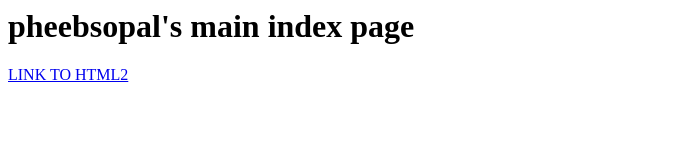
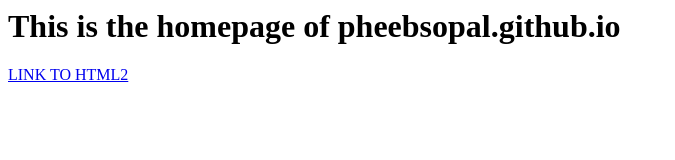
Before and after one commit to pheebsopal/pheebsopal.github.io, a plain HTML site: page index.html in a window 1280 px wide. Shown: the whole page, without its empty margins (0-675 px from the left). Drawn offline with Linux system fonts and the light colour scheme.

Commit message:
Update index.html

```diff
--- a/index.html
+++ b/index.html
@@ -1,3 +1,3 @@
-<h1> pheebsopal's main index page</h1>
+<h1> This is the homepage of pheebsopal.github.io</h1>
 
 <a href="/html2/">LINK TO HTML2</a>
```
